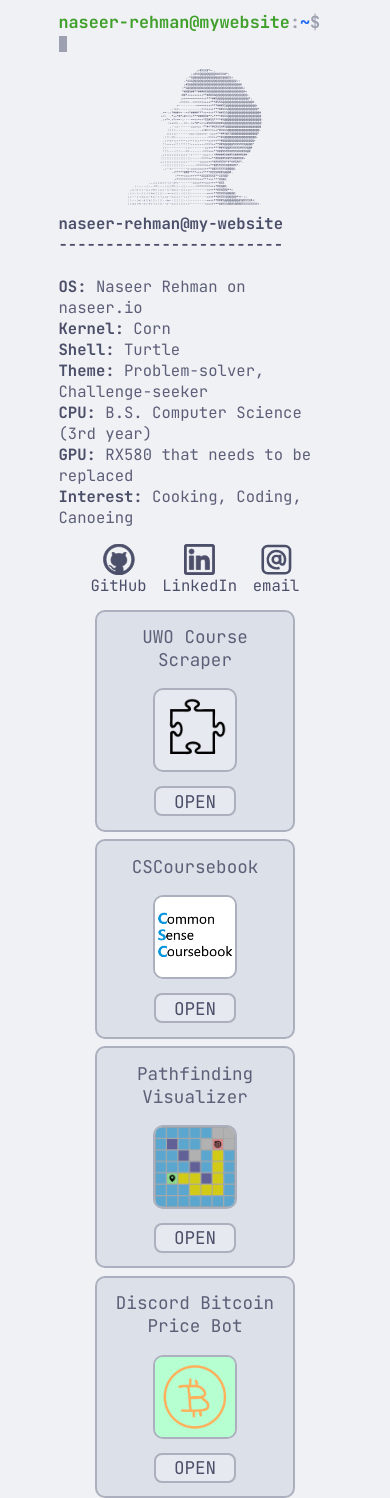
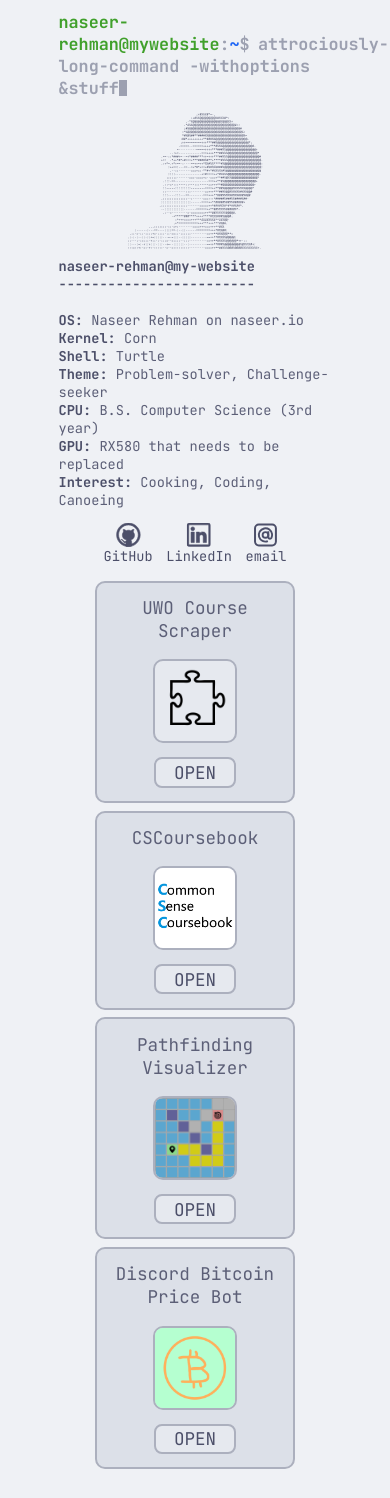
Before and after one commit to naseer-rehman/nacereal.github.io, a React (Vite) app: page / in a window 390 px wide. After the commit the page ends 1469 px from the top, so only its background shows below. Built offline with nearby package versions, Linux system fonts and the light colour scheme.

Commit message:
Change mobile styles
- also started on a different view for projects on mobile

```diff
--- a/src/components/AboutMeSection.jsx
+++ b/src/components/AboutMeSection.jsx
@@ -23,7 +23,7 @@ const SocialLink = (props) => {
 function AboutMeSection() {
   return (
     <div className="about-me">
-      {/* TODO: Change this icon to the bolded version, not the regular version... */}
+      {/* TODO: Change this icon to the bolded version, not the regular version... also maybe a file with smaller size? */}
       <ASCIIPortrait className="about-me__portrait" aria-label="ASCII portrait of Naseer Rehman" />
       <div className="about-me__body">
         <div className="about-me__body-title">
@@ -37,7 +37,6 @@ function AboutMeSection() {
         <AboutMeRow label="CPU" value="B.S. Computer Science (3rd year)" />
         <AboutMeRow label="GPU" value="RX580 that needs to be replaced" />
         <AboutMeRow label="Interest" value="Cooking, Coding, Canoeing" />
-        {/* TODO: Add email link, maybe another icon? */}
         <div className="about-me__socials">
           <SocialLink href="https://google.ca" name="GitHub"><GithubIcon /></SocialLink>
           <SocialLink href="https://google.ca" name="LinkedIn"><LinkedinIcon /></SocialLink>
--- a/src/components/Header.jsx
+++ b/src/components/Header.jsx
@@ -2,8 +2,8 @@ import "../styles/Header.scss";
 import { useState } from "react";
 
 function Header() {
-  const [commandText, setCommandText] = useState("");
-
+  const [commandText, setCommandText] = useState("attrociously-long-command -withoptions &stuff");
+  // TODO: determine if the command line should be on a separate line from the user+host text
   return (
     <h1 className="header" aria-label="Naseer Rehman">
       naseer-rehman@mywebsite
--- a/src/components/ProjectsSection.jsx
+++ b/src/components/ProjectsSection.jsx
@@ -6,34 +6,39 @@ import cscoursebookImage from "../images/common-sense-coursebook-logo.png";
 
 const genericImage = puzzlePieceImage;
 
-const createProjectObject = (name, imageUrl, githubUrl, projectUrl) => ({
+const createProjectObject = (name, imageUrl, githubUrl, projectUrl, langs) => ({
   name,
   imageUrl,
   githubUrl,
   projectUrl,
+  langs: langs ?? null,
 });
 
 const projects = [
   createProjectObject(
     "UWO Course Scraper",
     genericImage,
-    "https://github.com/naseer-rehman/uwo-course-app"
+    "https://github.com/naseer-rehman/uwo-course-app",
+    ["TypeScript", "NodeJS"],
   ),
   createProjectObject(
     "CSCoursebook",
     cscoursebookImage,
-    "https://common-sense-coursebook.vercel.app/"
+    "https://common-sense-coursebook.vercel.app/",
+    ["React, JavaScript"],
   ),
   createProjectObject(
     "Pathfinding Visualizer",
     pathfindingAppImage,
     null,
-    "https://naseer.io/pathfinding-visualizer/"
+    "https://naseer.io/pathfinding-visualizer/",
+    ["JavaScript", "HTML", "CSS"],
   ),
   createProjectObject(
     "Discord Bitcoin Price Bot",
     bitcoinBotImage,
-    "https://github.com/naseer-rehman/Bitcoin-Price-Bot"
+    "https://github.com/naseer-rehman/Bitcoin-Price-Bot",
+    ["NodeJS"],
   ),
 ];
 
@@ -44,9 +49,24 @@ const ProjectCard = (props) => {
         <span className="project-card__title">{props.name}</span>
       </div>
       <div className="project-card__img-container">
+        {/* TODO: Add alt for this and check how descriptive it should be */}
         <img src={props.imageUrl} className="project-card__img"/>
       </div>
       <a href={props.projectUrl || props.githubUrl} className="project-card__open-button">OPEN</a>
+    </div>
+  );
+};
+
+const MobileProjectCard = (props) => {
+  return (
+    <div className="mobile-project-card">
+      <div className="mobile-project-card__img-container">
+        <img src="" alt="" className="mobile-project-card__img" />
+      </div>
+      <div className="mobile-project-card__info-container">
+        <span className="mobile-project-card__title">{props.name}</span>
+
+      </div>
     </div>
   );
 };
--- a/src/styles/AboutMeSection.scss
+++ b/src/styles/AboutMeSection.scss
@@ -8,18 +8,21 @@
   flex-wrap: wrap;
   gap: 2vmin;
 
+  .mobile & {
+    flex-grow: 1;
+    flex-wrap: nowrap;
+    flex-direction: column;
+    justify-content: center;
+  }
+
   &__portrait {
-    // font-family: "Ubuntu Mono", monospace;
-    // font-size: 0.5rem;
-    // font-weight: bold;
-    // white-space: pre;
     fill: colors.$text;
     width: min(50%, 40vh);
     aspect-ratio: 1;
   }
 
   &__body {
-    font-size: clamp(0.5rem, 4vmin, 1.5rem);
+    font-size: clamp(0.5rem, 3.5vmin, 1.3rem);
     width: max-content;
   }
 
@@ -63,7 +66,7 @@
 
     > svg {
       aspect-ratio: 1;
-      height: 2em;
+      height: 1.75em;
       width: auto;
       fill: colors.$text;
     }
--- a/src/styles/MobileNavigation.scss
+++ b/src/styles/MobileNavigation.scss
@@ -23,11 +23,14 @@
     border-style: solid;
     color: colors.$overlay2;
     border-color: colors.$overlay2;
+    text-decoration: none;
   }
 
   &__link--active {
     color: colors.$text;
     border-color: colors.$text;
     background-color: colors.$base;
+    font-weight: bold;
+    // text-decoration: underline;
   }
 }
--- a/src/styles/ProjectsSection.scss
+++ b/src/styles/ProjectsSection.scss
@@ -5,7 +5,13 @@
   justify-content: center;
   flex-wrap: wrap;
   gap: min(2vw, 2vh);
-  margin: auto;
+  margin: 1em auto;
+}
+
+.mobile .projects {
+  // Yeah, this is probably not great but oh well.
+  flex-grow: 1;
+  overflow-y: scroll;
 }
 
 .project-card {
@@ -65,3 +71,7 @@
     }
   }
 }
+
+.mobile-project-card {
+
+}
--- a/src/styles/index.scss
+++ b/src/styles/index.scss
@@ -18,13 +18,9 @@
   -moz-osx-font-smoothing: grayscale;
 }
 
-html, body {
+html, body, #root {
   width: 100%;
-  margin: 0;
-}
-
-#root {
-  width: 100%;
+  height: 100%;
   margin: 0;
 }
 
@@ -32,6 +28,13 @@ html, body {
   margin: 0 15%;
 
   &.mobile {
+    box-sizing: border-box;
+    width: 100%;
+    height: 100%;
     margin: 0;
+    display: flex;
+    flex-direction: column;
+    justify-content: space-between;
+    padding: 1em;
   }
 }
```
